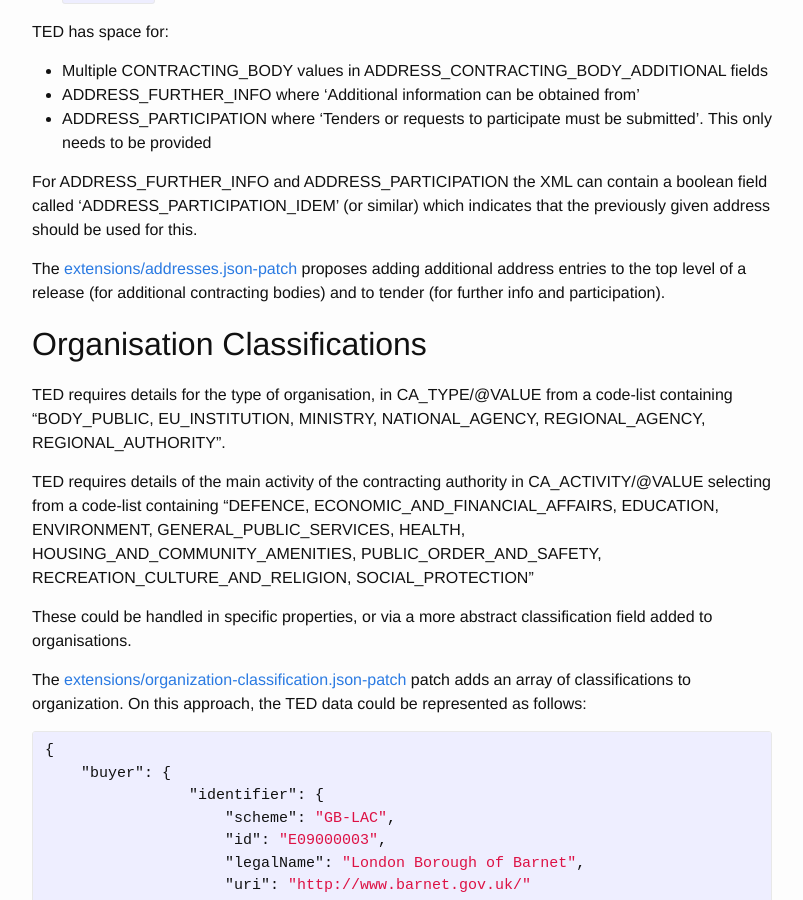
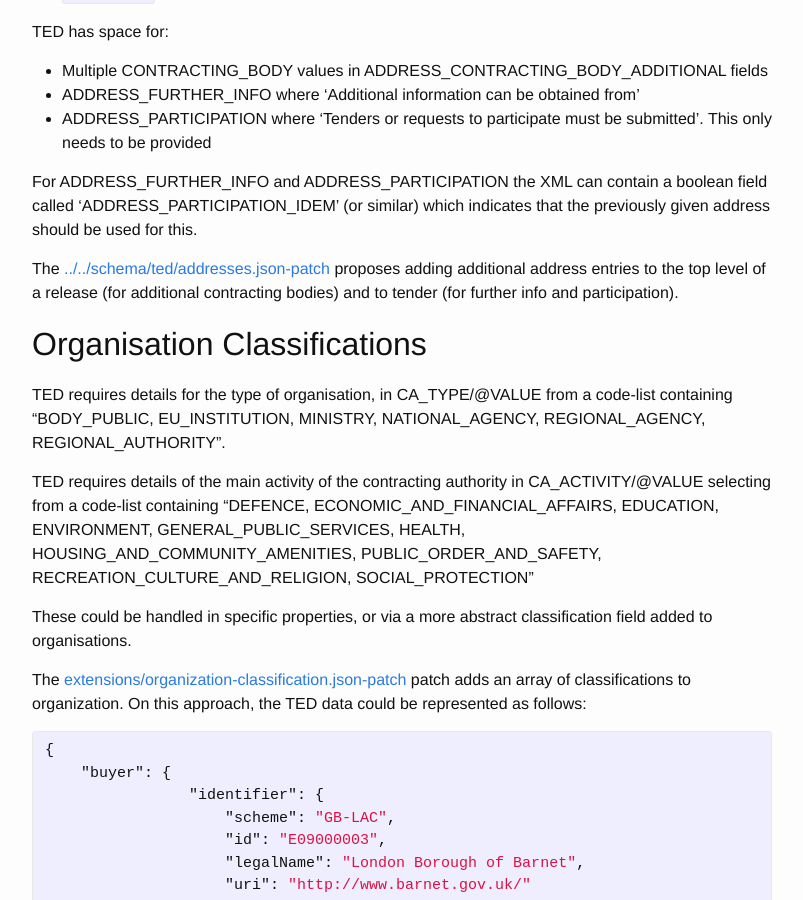
Before and after one commit to timgdavies/ocds-ted, a Jekyll site: the page built from mapping.md, in a window 1280 px wide and 900 px high, scrolled down 534 px. Shown: the whole window, without its empty margins (238-1041 px from the left). Built offline with Jekyll 4.4.1, drawn with Linux system fonts in a browser that asks for light colours.

Commit message:
Updating TED links

```diff
--- a/mapping.md
+++ b/mapping.md
@@ -30,7 +30,7 @@ TED has space for:
 
 For ADDRESS\_FURTHER\_INFO and ADDRESS_PARTICIPATION the XML can contain a boolean field called 'ADDRESS\_PARTICIPATION\_IDEM' (or similar) which indicates that the previously given address should be used for this.
 
-The [extensions/addresses.json-patch](addresses.json-patch) proposes adding additional address entries to the top level of a release (for additional contracting bodies) and to tender (for further info and participation).
+The [../../schema/ted/addresses.json-patch](addresses.json-patch) proposes adding additional address entries to the top level of a release (for additional contracting bodies) and to tender (for further info and participation).
 
 ## Organisation Classifications
 
```
Also changed, not shown: ted.md (+1 -1 lines), 1 other file.
